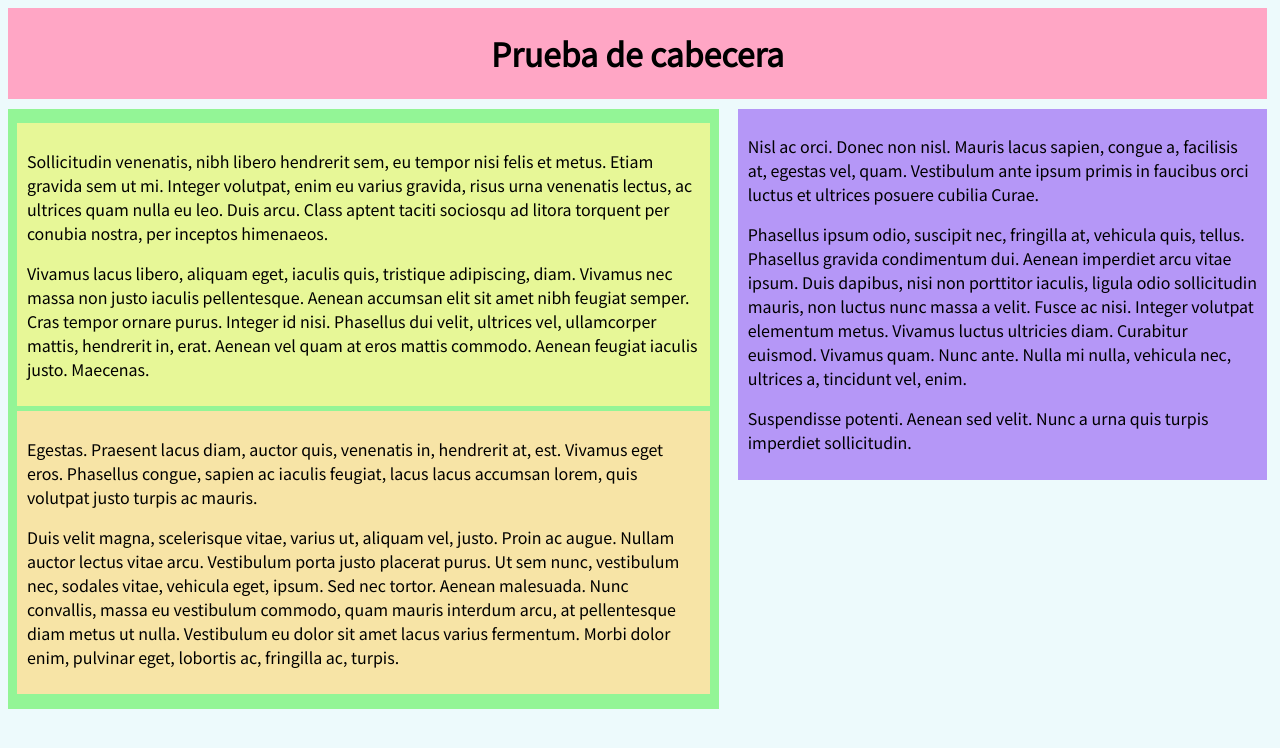
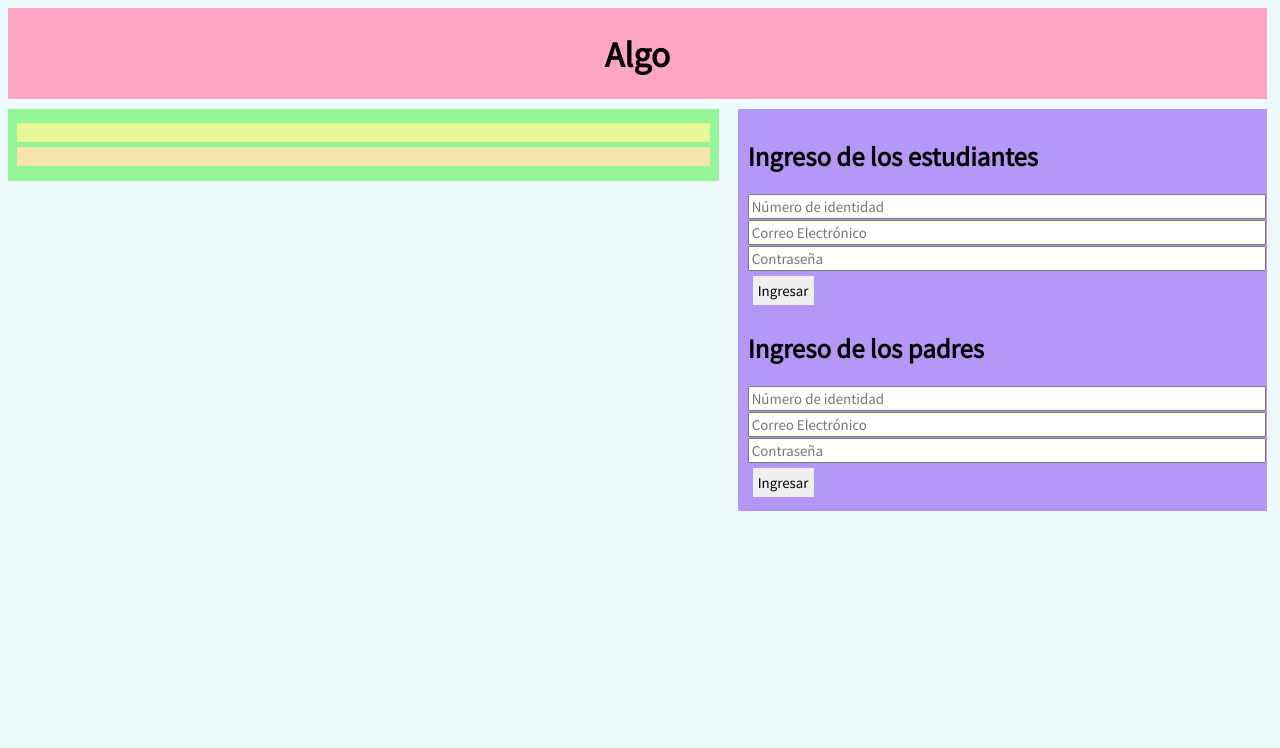
Before and after one commit to Lincunia/Alejandra, a PHP site: page / in a window 1280 px wide. Shown: the top 748 px of the page. Run offline with PHP 8.4, Linux system fonts and the light colour scheme.

Commit message:
Avance del 17 de Septiembre

```diff
--- a/index.php
+++ b/index.php
@@ -4,57 +4,34 @@
 	<meta charset="UTF-8">
 	<meta name="viewport" content="width=device-width, initial-scale=1.0">
 	<link rel="stylesheet" href="./css/style.css"></link>
-	<title>Nombre del proyecto</title>
+	<title>Algo - Main</title>
     </head>
     <body style="background-color: #edfafc;">
 	<header style="background-color: #ffa6c5;">
-	    <h1>Prueba de cabecera</h1>
+<?php
+include('./php/connection.php');
+?>
 	</header>
 	<div class="conjunction">
 	    <section style="background-color: #93f596;">
 		<article style="background-color: #e7f797;">
-		    <p>Sollicitudin venenatis, nibh libero
-		    hendrerit sem, eu tempor nisi felis et metus. Etiam gravida sem ut mi. Integer
-		    volutpat, enim eu varius gravida, risus urna venenatis lectus, ac ultrices quam
-		    nulla eu leo. Duis arcu. Class aptent taciti sociosqu ad litora torquent per
-		    conubia nostra, per inceptos himenaeos.</p>
-
-		    <p>Vivamus lacus libero, aliquam eget, iaculis quis, tristique adipiscing,
-		    diam. Vivamus nec massa non justo iaculis pellentesque. Aenean accumsan elit
-		    sit amet nibh feugiat semper. Cras tempor ornare purus. Integer id nisi.
-		    Phasellus dui velit, ultrices vel, ullamcorper mattis, hendrerit in, erat.
-		    Aenean vel quam at eros mattis commodo. Aenean feugiat iaculis justo.
-		    Maecenas.</p> <!--/lorem-->
 		</article>
-		<article style="background-color: #f7e4a6;"> <!--lorem--> <p>Egestas.
-		    Praesent lacus diam, auctor quis, venenatis in, hendrerit at, est. Vivamus eget
-		    eros. Phasellus congue, sapien ac iaculis feugiat, lacus lacus accumsan lorem,
-		    quis volutpat justo turpis ac mauris.</p>
-
-		    <p>Duis velit magna, scelerisque vitae, varius ut, aliquam vel, justo. Proin ac
-		    augue. Nullam auctor lectus vitae arcu. Vestibulum porta justo placerat purus.
-		    Ut sem nunc, vestibulum nec, sodales vitae, vehicula eget, ipsum. Sed nec
-		    tortor. Aenean malesuada. Nunc convallis, massa eu vestibulum commodo, quam
-		    mauris interdum arcu, at pellentesque diam metus ut nulla. Vestibulum eu dolor
-		    sit amet lacus varius fermentum. Morbi dolor enim, pulvinar eget, lobortis ac,
-		    fringilla ac, turpis. </p> <!--/lorem-->
+		<article style="background-color: #f7e4a6;">
 		</article>
 	    </section>
 	    <aside style="background-color: #b597f7;">
-		<p>Nisl ac orci.
-		Donec non nisl. Mauris lacus sapien, congue a, facilisis at, egestas vel, quam.
-		Vestibulum ante ipsum primis in faucibus orci luctus et ultrices posuere
-		cubilia Curae.</p>
-
-		<p>Phasellus ipsum odio, suscipit nec, fringilla at, vehicula quis, tellus.
-		Phasellus gravida condimentum dui. Aenean imperdiet arcu vitae ipsum. Duis
-		dapibus, nisi non porttitor iaculis, ligula odio sollicitudin mauris, non
-		luctus nunc massa a velit. Fusce ac nisi. Integer volutpat elementum metus.
-		Vivamus luctus ultricies diam. Curabitur euismod. Vivamus quam. Nunc ante.
-		Nulla mi nulla, vehicula nec, ultrices a, tincidunt vel, enim.</p>
-
-		<p>Suspendisse potenti. Aenean sed velit. Nunc a urna quis turpis imperdiet
-		sollicitudin. </p> <!--/lorem-->
+		<form action="./php/credential/log_in.php" method="POST">
+		    <h2>Ingreso de los estudiantes</h2>
+		    <input type="number" name="students_id" placeholder="Número de identidad">
+		    <input type="text" name="students_name" placeholder="Correo Electrónico">
+		    <input type="password" name="students_pass" placeholder="Contraseña">
+		    <button type="submit" name="students_log_in">Ingresar</button>
+		    <h2>Ingreso de los padres</h2>
+		    <input type="number" name="parents_id" placeholder="Número de identidad">
+		    <input type="email" name="parents_email" placeholder="Correo Electrónico">
+		    <input type="password" name="parents_pass" placeholder="Contraseña">
+		    <button type="submit" name="parents_log_in">Ingresar</button>
+		</form>
 	    </aside>
 	</div>
     </body>
--- /dev/null
+++ b/php/connection.php
@@ -0,0 +1,10 @@
+<?php
+session_start();
+$link = mysqli_connect(
+  'localhost',
+  'root',
+  '',
+  'great_brother'
+) or die(mysqli_erro($mysqli));
+echo '<h1>Algo</h1>';
+?>
```
Also changed, not shown: aux.sql (added, +23 -0 lines), php/credential/log_in.php (added, +28 -0 lines), sub/list.php (added, +37 -0 lines), sub/se_mamo.html (added, +13 -0 lines), php/crud/insert_u.php (added), php/sub/list.html (added).
